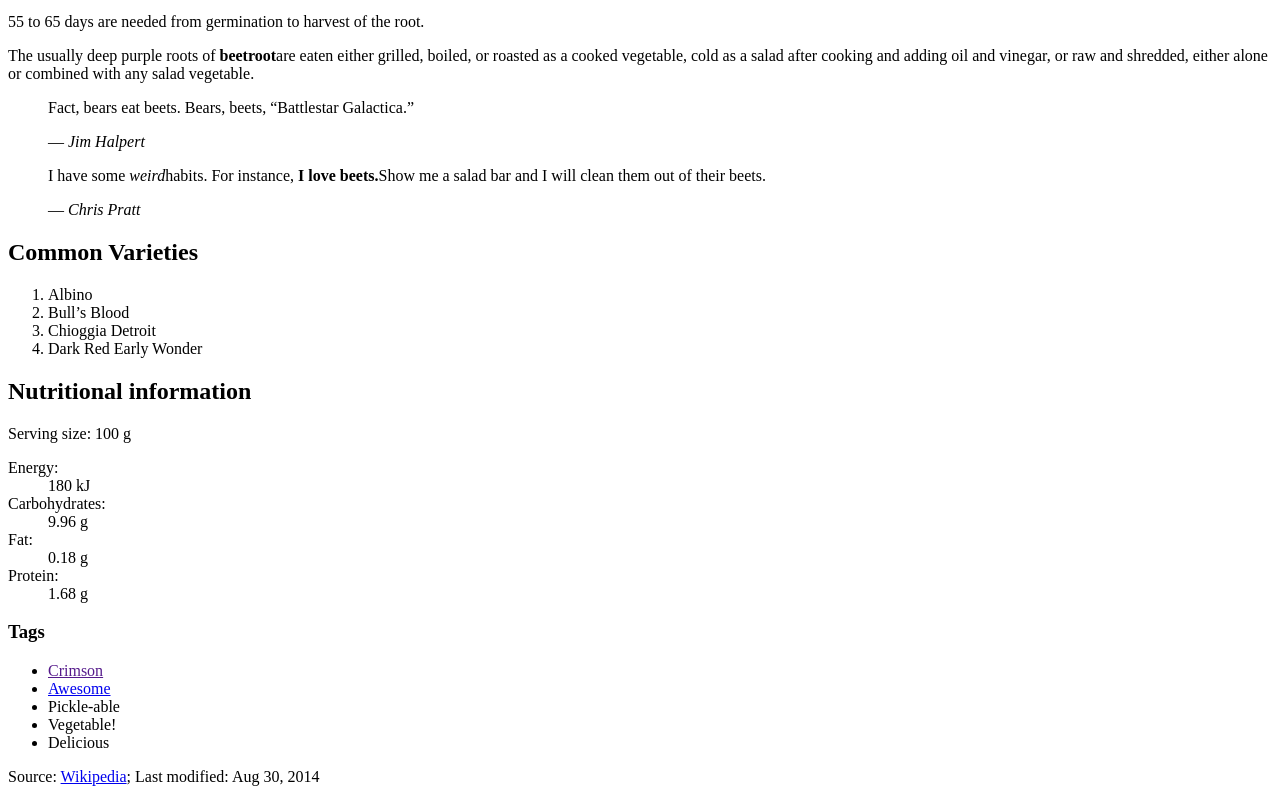
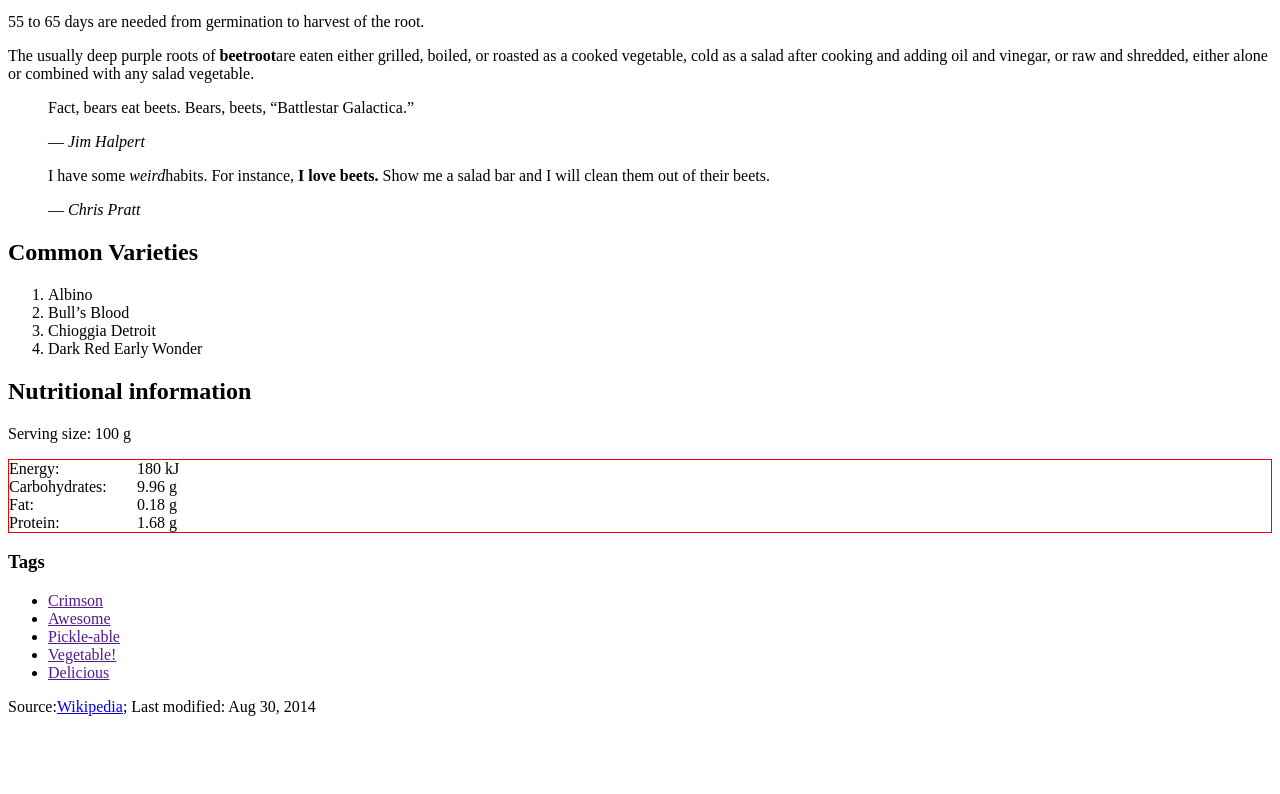
Before and after one commit to sky-bones/dsn1675-exercise-0, a plain HTML site: page index.html in a window 1280 px wide. Shown: the part 791-1585 px from the top of the page. After the commit the page ends 1515 px from the top, so only its background shows below. Drawn offline with Linux system fonts and the light colour scheme.

Commit message:
testing css

```diff
--- a/css/main.css
+++ b/css/main.css
@@ -0,0 +1,17 @@
+dl {
+    border: 1px solid red;
+    overflow: hidden; /* overflow hidden can be used as a clear fix/ it reminds it reminds the <dl> to wrap around the it's floated children */
+
+}
+
+dt {
+    float: left;
+    clear: left; /* force the <dt> underneath anything floated left */
+    width: 8rem;
+}
+
+dd {
+    float: left;
+    margin: 0;
+    padding: 0;
+}
--- a/index.html
+++ b/index.html
@@ -35,7 +35,7 @@
         <blockquote>
             <p>I have some
                 <em>weird</em>habits. For instance,
-                <strong>I love beets.</strong>Show me a salad bar and I will clean them out of their beets.</p>
+                <strong>I love beets.</strong> Show me a salad bar and I will clean them out of their beets.</p>
             <footer>
                 —
                 <cite>Chris Pratt</cite>
@@ -77,13 +77,13 @@
         <h3>Tags</h3>
         <ul>
         <li><a href="">Crimson</a></li>
-        <li><a href=">">Awesome</a></li>
-        <li>Pickle-able</li>
-        <li>Vegetable!</li>
-        <li>Delicious</li>
+        <li><a href="">Awesome</a></li>
+        <li><a href="">Pickle-able</a></li>
+        <li><a href="">Vegetable!</a></li>
+        <li><a href="">Delicious</a></li>
         </ul>
 
-        <p></p>Source: <a href="http://en.wikipedia.org/wiki/Beetroot">Wikipedia</a>; Last modified: <time>Aug 30, 2014</time>
+        <p></p>Source:<a href="http://en.wikipedia.org/wiki/Beetroot">Wikipedia</a>; Last modified: <time>Aug 30, 2014</time>
     </footer>
 </body>
 
```
